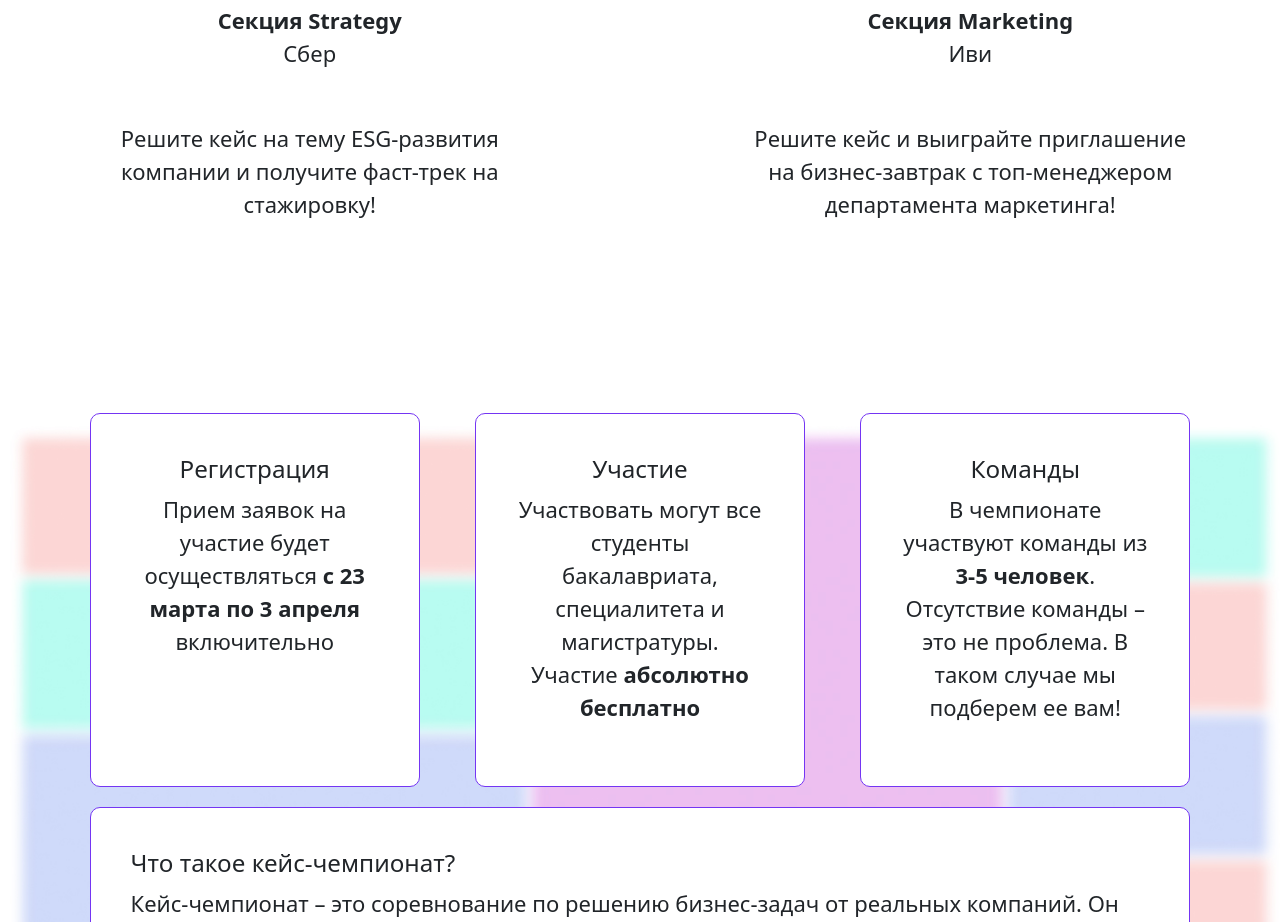
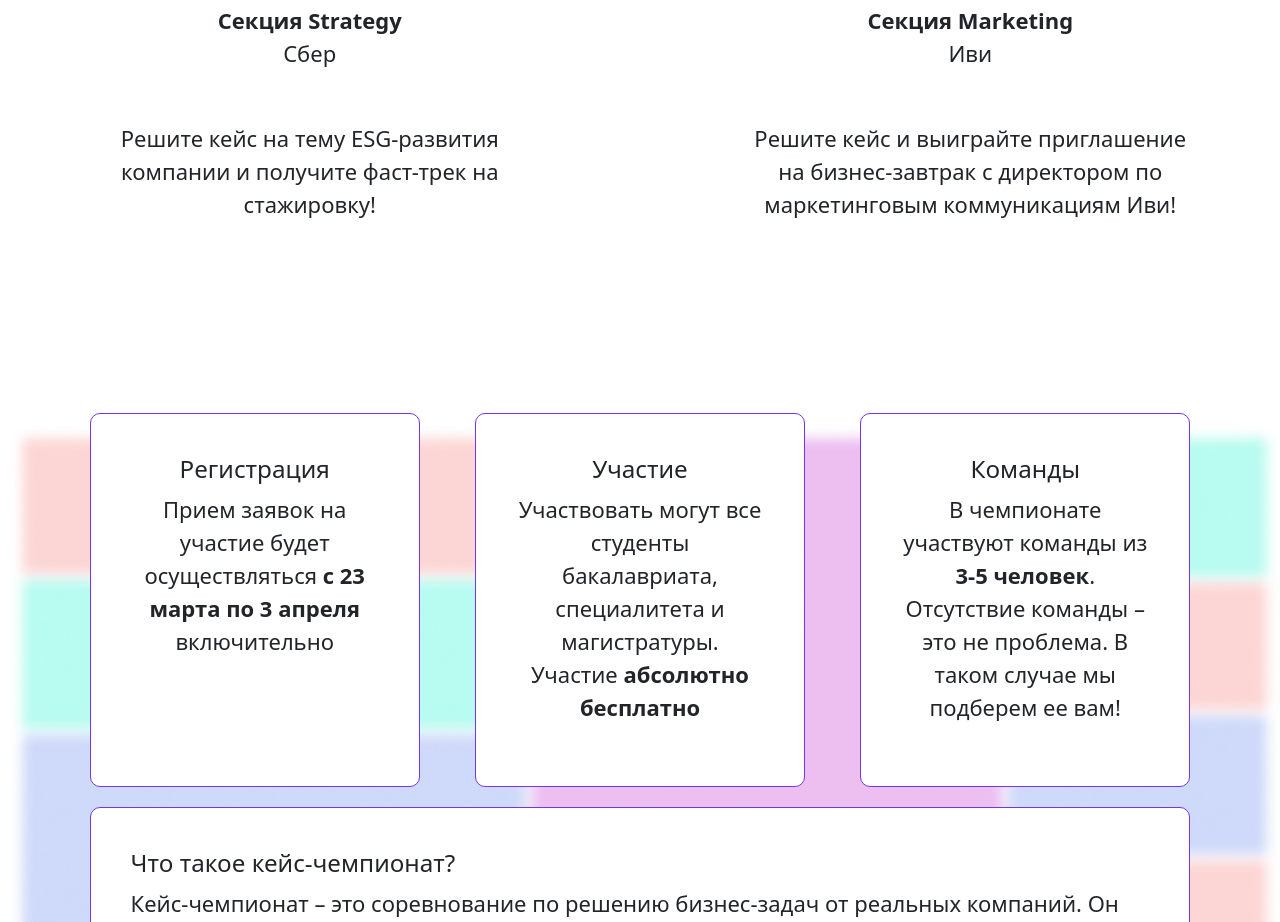
Before and after one commit to jestersj/case_spring, a React (Create React App) app: page / in a window 1280 px wide. Shown: the part 1260-2182 px from the top of the page. Built offline with nearby package versions, Linux system fonts and the light colour scheme.

Commit message:
initial commit

```diff
--- a/src/components/mainPage/PartnersSection/PartnersSection.js
+++ b/src/components/mainPage/PartnersSection/PartnersSection.js
@@ -31,7 +31,7 @@
                         Иви
                     </p>
                     <p>
-                        Решите кейс и выиграйте приглашение на бизнес-завтрак с топ-менеджером департамента маркетинга!
+                        Решите кейс и выиграйте приглашение на бизнес-завтрак с директором по маркетинговым коммуникациям Иви!
                     </p>
                 </div>
         </div>
```
